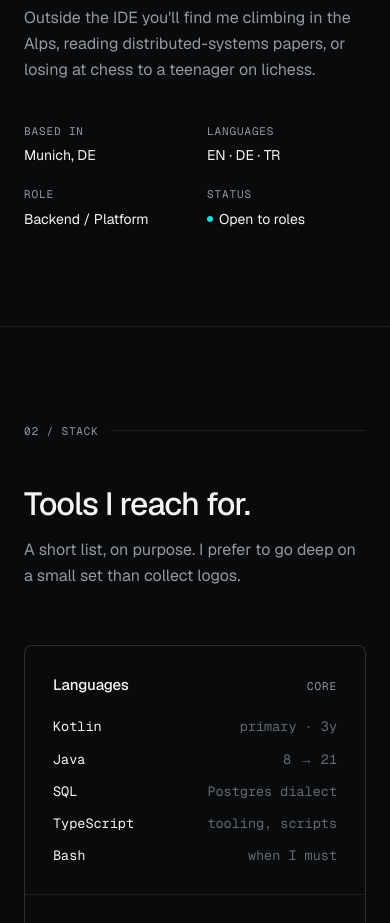
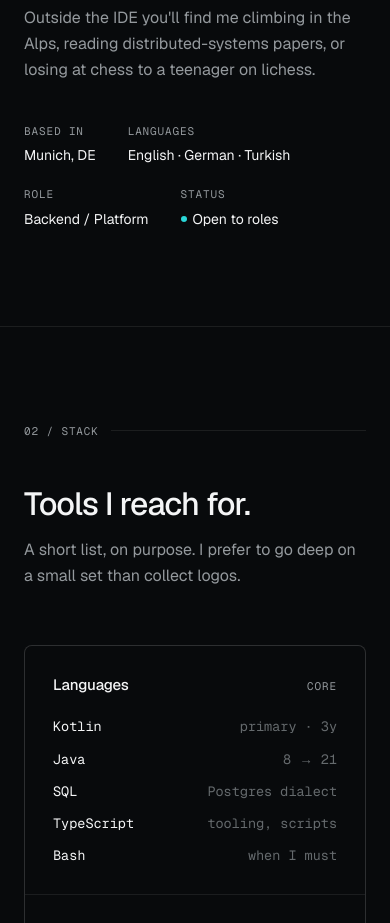
Before and after one commit to mertinc/mertincesu-website, a Next.js app: page / in a window 390 px wide. Shown: the part 2320-3243 px from the top of the page. Built offline with nearby package versions, Linux system fonts and the light colour scheme.

Commit message:
Fixed language section wrapping and improved responsive alignment

```diff
--- a/components/about.tsx
+++ b/components/about.tsx
@@ -2,7 +2,7 @@ import Reveal from "./reveal";
 
 const facts = [
   { label: "Based in", value: "Munich, DE" },
-  { label: "Languages", value: "EN · DE · TR" },
+  { label: "Languages", value: "English · German · Turkish" },
   { label: "Role", value: "Backend / Platform" },
 ] as const;
 
@@ -57,16 +57,16 @@ export default function About() {
               </p>
             </div>
 
-            <dl className="mt-10 grid grid-cols-2 sm:grid-cols-4 gap-x-6 gap-y-5 max-w-[640px]">
+            <dl className="mt-10 flex flex-wrap gap-x-8 gap-y-5">
               {facts.map(({ label, value }) => (
                 <div key={label}>
                   <dt className="eyebrow">{label}</dt>
-                  <dd className="mt-1.5 text-[14px]">{value}</dd>
+                  <dd className="mt-1.5 text-[14px] whitespace-nowrap">{value}</dd>
                 </div>
               ))}
               <div>
                 <dt className="eyebrow">Status</dt>
-                <dd className="mt-1.5 text-[14px] flex items-center gap-1.5">
+                <dd className="mt-1.5 text-[14px] flex items-center gap-1.5 whitespace-nowrap">
                   <span
                     className="w-1.5 h-1.5 rounded-full bg-accent"
                     aria-hidden="true"
```
